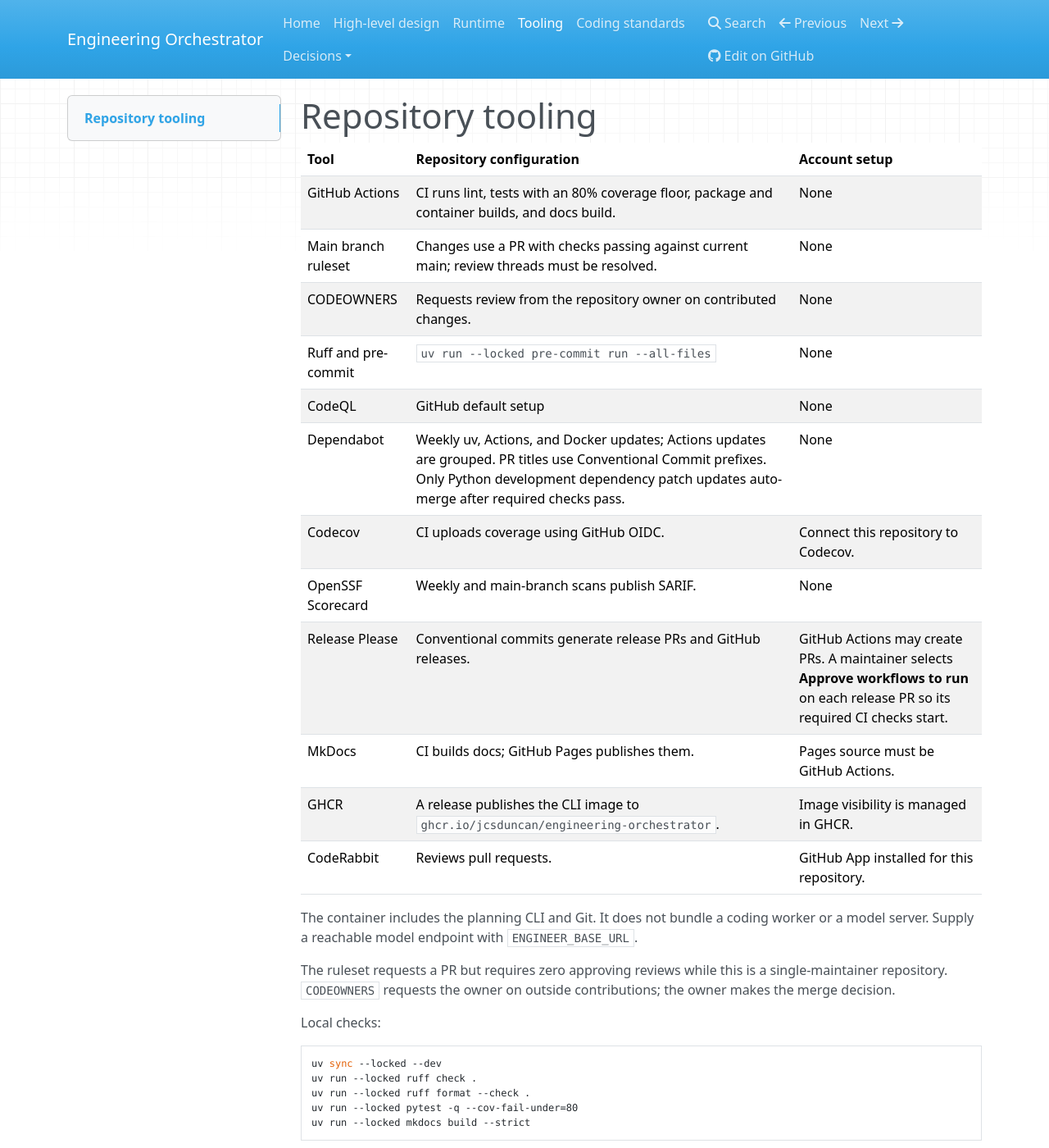
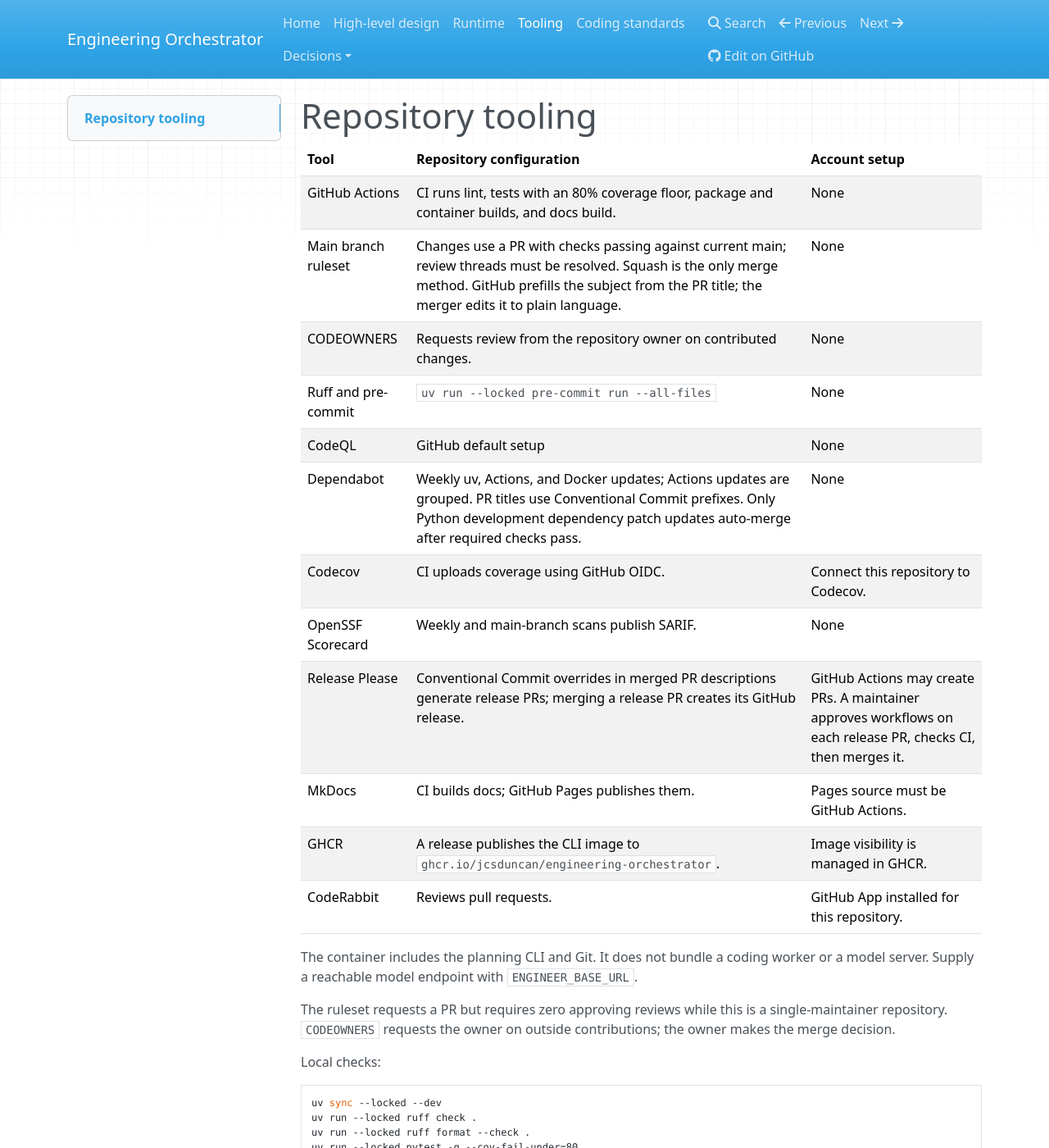
Before and after one commit to jcsduncan/engineering-orchestrator, an MkDocs documentation site: the page built from docs/tooling.md, in a window 1280 px wide and 1400 px high. Shown: the whole window at 82% size. Built offline with MkDocs 1.6.1, drawn with Linux system fonts in a browser that asks for light colours; nearby versions of some CDN libraries.

Commit message:
docs: document squash merge policy (#7)

```diff
--- a/docs/tooling.md
+++ b/docs/tooling.md
@@ -3,14 +3,14 @@
 | Tool | Repository configuration | Account setup |
 | --- | --- | --- |
 | GitHub Actions | CI runs lint, tests with an 80% coverage floor, package and container builds, and docs build. | None |
-| Main branch ruleset | Changes use a PR with checks passing against current main; review threads must be resolved. | None |
+| Main branch ruleset | Changes use a PR with checks passing against current main; review threads must be resolved. Squash is the only merge method. GitHub prefills the subject from the PR title; the merger edits it to plain language. | None |
 | CODEOWNERS | Requests review from the repository owner on contributed changes. | None |
 | Ruff and pre-commit | `uv run --locked pre-commit run --all-files` | None |
 | CodeQL | GitHub default setup | None |
 | Dependabot | Weekly uv, Actions, and Docker updates; Actions updates are grouped. PR titles use Conventional Commit prefixes. Only Python development dependency patch updates auto-merge after required checks pass. | None |
 | Codecov | CI uploads coverage using GitHub OIDC. | Connect this repository to Codecov. |
 | OpenSSF Scorecard | Weekly and main-branch scans publish SARIF. | None |
-| Release Please | Conventional commits generate release PRs and GitHub releases. | GitHub Actions may create PRs. A maintainer selects **Approve workflows to run** on each release PR so its required CI checks start. |
+| Release Please | Conventional Commit overrides in merged PR descriptions generate release PRs; merging a release PR creates its GitHub release. | GitHub Actions may create PRs. A maintainer approves workflows on each release PR, checks CI, then merges it. |
 | MkDocs | CI builds docs; GitHub Pages publishes them. | Pages source must be GitHub Actions. |
 | GHCR | A release publishes the CLI image to `ghcr.io/jcsduncan/engineering-orchestrator`. | Image visibility is managed in GHCR. |
 | CodeRabbit | Reviews pull requests. | GitHub App installed for this repository. |
```
Also changed, not shown: CONTRIBUTING.md (+11 -1 lines).
